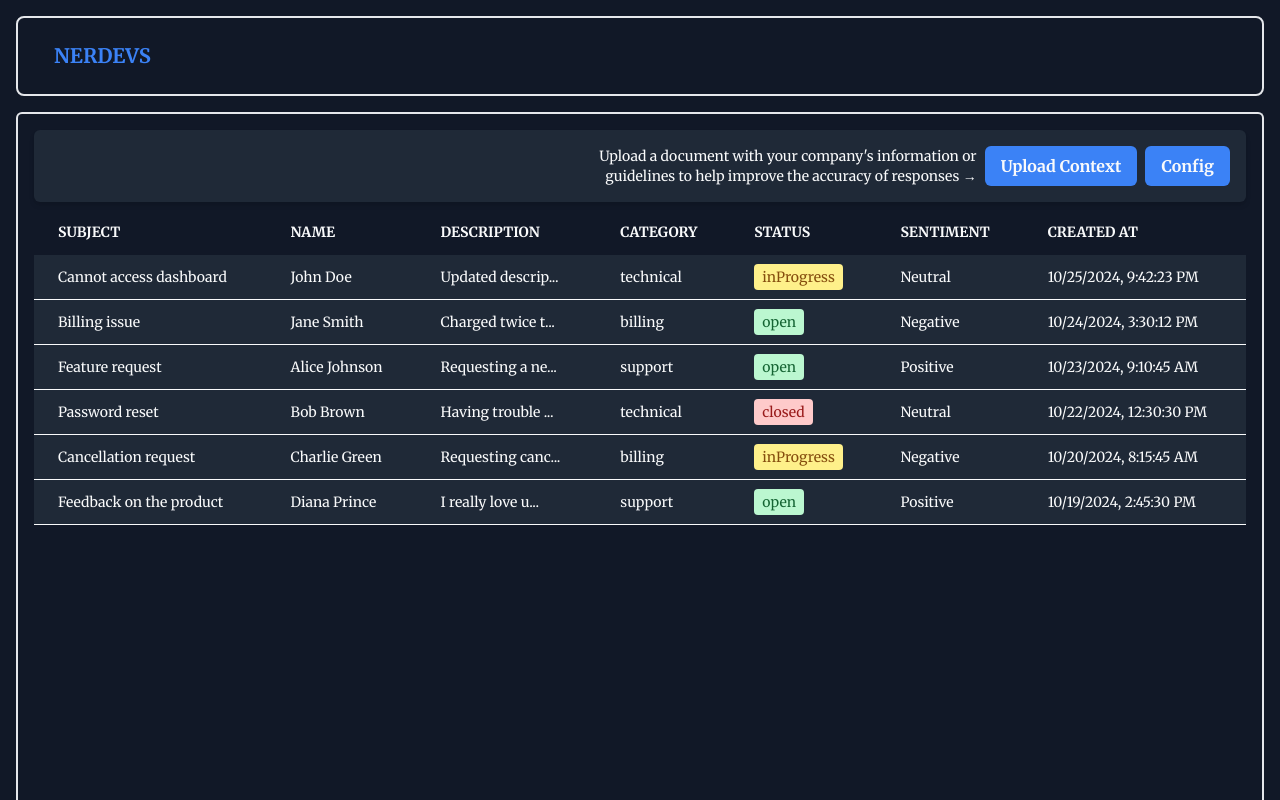
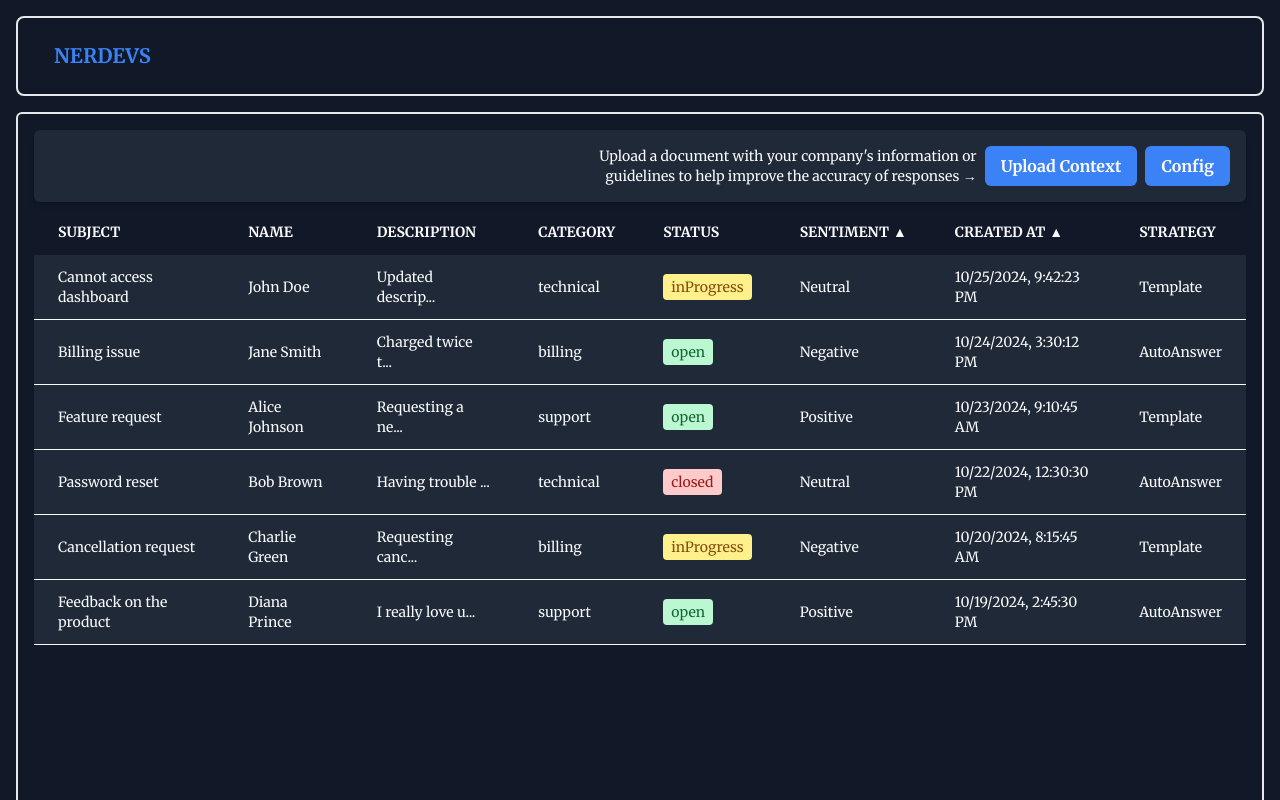
Before and after one commit to rodmarkun/ENM-HackathonLLM, a Next.js app in the folder front/: page / in a window 1280 px wide. Built offline with nearby package versions, Linux system fonts and the light colour scheme.

Commit message:
feat: finish rules

```diff
--- a/front/src/components/Table/index.tsx
+++ b/front/src/components/Table/index.tsx
@@ -25,6 +25,7 @@ const headers: TableHeader[] = [
   { label: "Status", sortKey: null },
   { label: "Sentiment", sortKey: "sentiment" },
   { label: "Created At", sortKey: "created_at" },
+  { label: "Strategy", sortKey: null },
 ];
 
 export default function Table() {
@@ -69,10 +70,27 @@ export default function Table() {
             {headers.map((header) => (
               <th
                 key={header.label}
-                className="py-3 px-6 text-left cursor-pointer"
+                className={cn(
+                  "py-3 px-6 text-left",
+                  header.sortKey && "cursor-pointer"
+                )}
                 onClick={() => header.sortKey && handleSort(header.sortKey)}
               >
-                {header.label}
+                <span className="flex items-center">
+                  {header.label}
+                  {header.sortKey && (
+                    <span
+                      className={cn(
+                        "ml-1 transition-transform duration-200",
+                        sortConfig.key === header.sortKey &&
+                          sortConfig.direction === "asc" &&
+                          "rotate-180"
+                      )}
+                    >
+                      {"\u25B2"}
+                    </span>
+                  )}
+                </span>
               </th>
             ))}
           </tr>
--- a/front/src/components/Ticket.tsx
+++ b/front/src/components/Ticket.tsx
@@ -41,6 +41,9 @@ export default function TicketCard({ ticket }: TicketProps) {
       <td className="py-3 px-6 text-left">
         {new Date(ticket.created_at).toLocaleString()}
       </td>
+      <td className="py-3 px-6 text-left font-medium">
+        {ticket.strategy.charAt(0).toUpperCase() + ticket.strategy.slice(1)}
+      </td>
     </tr>
   );
 }
```
